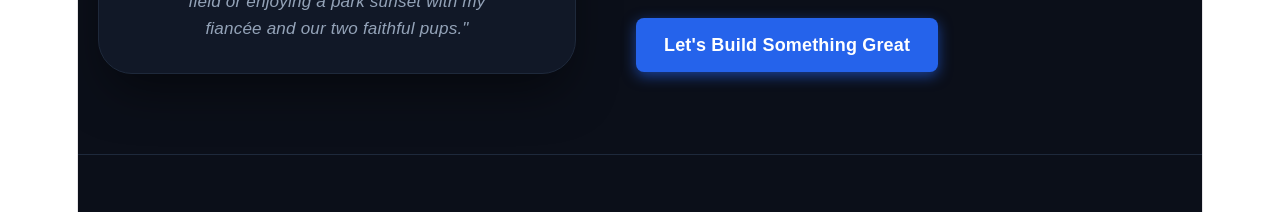
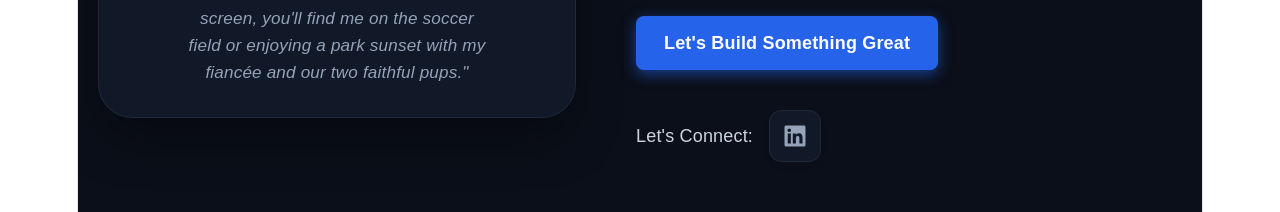
Before and after one commit to Armando1994-22/My-Developer-Portfolio, a React (Vite) app: page / in a window 1280 px wide. Shown: the part 479-691 px from the top of the page. Built offline with nearby package versions, Linux system fonts and the light colour scheme; no server answers.

Commit message:
Added Linkedin tag

```diff
--- a/package.json
+++ b/package.json
@@ -14,7 +14,8 @@
     "framer-motion": "^12.40.0",
     "lucide-react": "^1.21.0",
     "react": "^19.2.6",
-    "react-dom": "^19.2.6"
+    "react-dom": "^19.2.6",
+    "react-icons": "^5.6.0"
   },
   "devDependencies": {
     "@eslint/js": "^10.0.1",
--- a/src/App.jsx
+++ b/src/App.jsx
@@ -1,7 +1,7 @@
 import React, { useState, useEffect, useRef } from 'react';
 import { createClient } from '@supabase/supabase-js';
 import { Layers, Globe, ShieldCheck, ExternalLink } from 'lucide-react';
-
+import { FaLinkedin } from 'react-icons/fa';
 
 const supabaseUrl = import.meta.env.VITE_SUPABASE_URL;
 const supabaseAnonKey = import.meta.env.VITE_SUPABASE_ANON_KEY;
@@ -202,7 +202,48 @@ export default function App() {
       transition: '0.2s'}}>
       Let's Build Something Great
     </a>
+    <div className="social-links" style={{
+      paddingTop: '40px',
+      display: 'flex',
+      gap: '16px',
+      alignItems: 'center',
+      color: '#cbd5e1'
+      }}> Let's Connect:
+      <a
+    href="https://linkedin.com"
+    target="_blank"
+    rel="noopener noreferrer"
+    aria-label="LinkedIn Profile"
+    style={{
+      display: 'inline-flex',
+      alignItems: 'center',
+      justifyContent: 'center',
+      width: '50px',
+      height: '50px',
+      borderRadius: '12px',
+      backgroundColor: '#111827',
+      border: '1px solid #1e293b',
+      boxShadow: '0 4px 6px -1px rgba(0, 0, 0, 0.1)',
+      cursor: 'pointer',
+      transition: 'all 0.2s ease-in-out',
+    }}
+    // Inline hover effect simulations for React
+    onMouseEnter={(e) => {
+      e.currentTarget.style.borderColor = '#38bdf8';
+      e.currentTarget.style.boxShadow = '0 0 15px rgba(56, 189, 248, 0.4)';
+      e.currentTarget.firstChild.style.color = '#38bdf8';
+    }}
+    onMouseLeave={(e) => {
+      e.currentTarget.style.borderColor = '#1e293b';
+      e.currentTarget.style.boxShadow = '0 4px 6px -1px rgba(0, 0, 0, 0.1)';
+      e.currentTarget.firstChild.style.color = '#94a3b8';
+    }}
+  >
+    <FaLinkedin size={24} style={{ color: '#94a3b8', transition: 'color 0.2s ease' }} />
+  </a>
+    </div>
   </div>
+
 </header>
 
       {/* 2. SERVICES & FREELANCE VALUE TIERS */}
```
Also changed, not shown: 1 other file (tests, documents, lock files or other folders).
